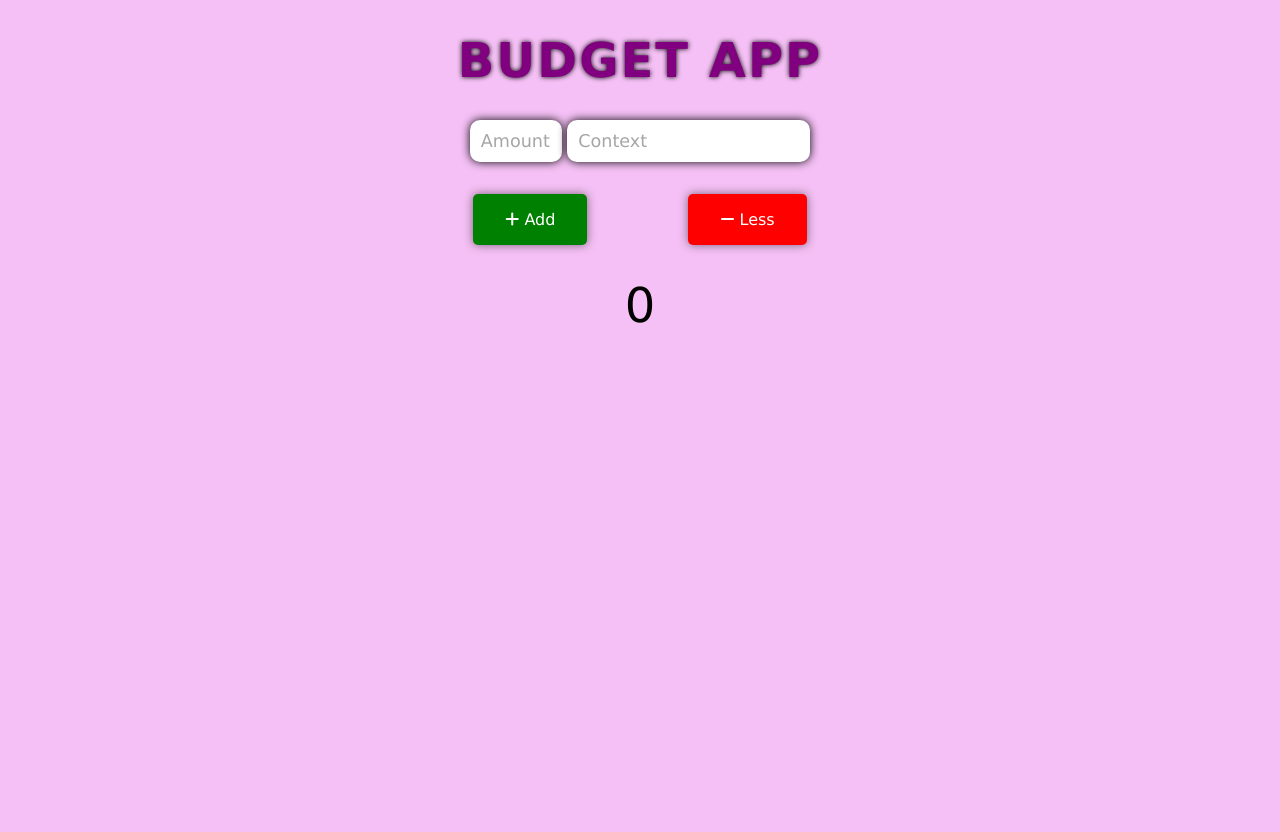
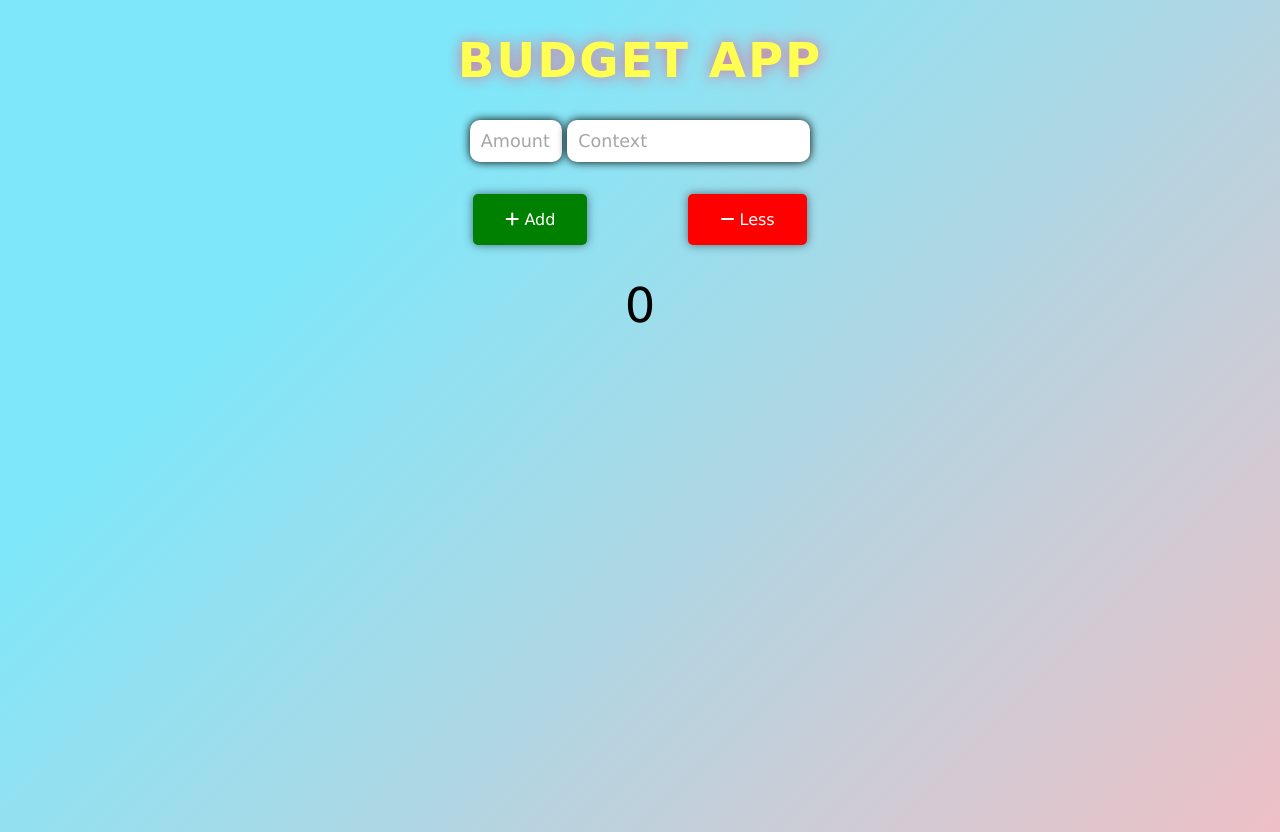
Before and after one commit to MaheshRath08/Budget_app, a plain HTML site: page index.html in a window 1280 px wide. Before the commit the page ends 800 px from the top, so only its background shows below. Drawn offline with Linux system fonts and the light colour scheme.

Commit message:
minor ui changes

```diff
--- a/style.css
+++ b/style.css
@@ -4,17 +4,21 @@
     font-family: Verdana, Geneva, Tahoma, sans-serif;
 }
 body{
-    background-color: #f5c0f5;
+    /* background-color: #f5c0f5; */
+    background-color: #eec0c6;
+    background-image: linear-gradient(315deg, #eec0c6 0%, #7ee8fa 74%);
+    height: 100vh;
 }
 h1, .input-field, .btn-field, .result, .list{
     text-align: center;
     margin-top: 2rem;
 }
 h1{
-    color: purple;
-    text-shadow: 0 0 5px black;
+    color: rgb(255, 255, 81);
+    text-shadow: 0 0 15px palevioletred;
     letter-spacing: 2px;
     font-size: 3rem;
+    font-family: cursive;
 }
 input{
     padding: 0.7rem;
@@ -65,7 +69,6 @@ button:active{
     padding: 0.7rem;
     border: 2px solid cyan;
     font-size: 1.2rem;
-    font-style: italic;
     font-family: cursive;
     letter-spacing: 1px;
 }
```
